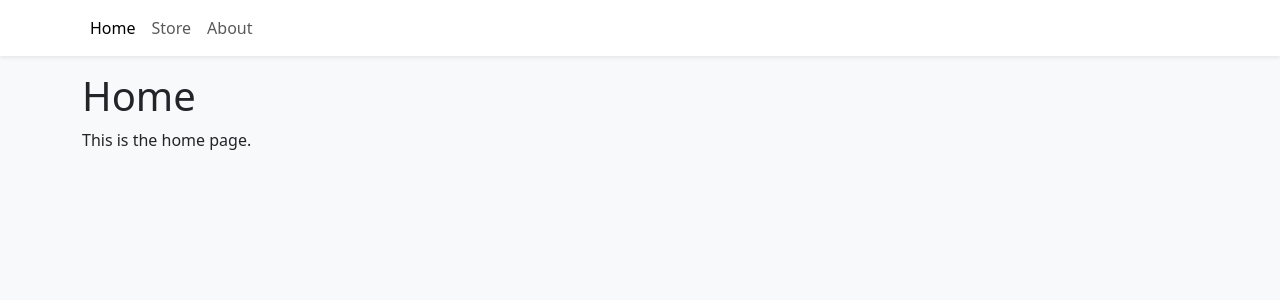
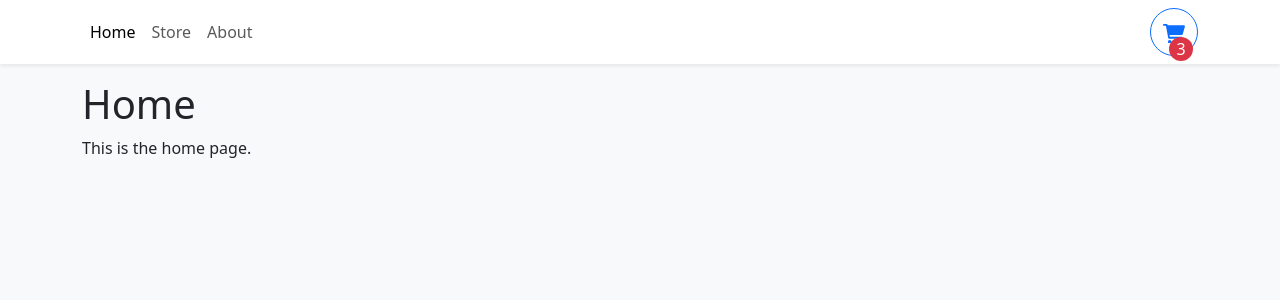
Before and after one commit to gabtomas/shopping-cart, a React (Vite) app: page / in a window 1280 px wide. Shown: the top 300 px of the page. Built offline with nearby package versions, Linux system fonts and the light colour scheme.

Commit message:
shopping cart buttom

```diff
--- a/src/components/Navbar.tsx
+++ b/src/components/Navbar.tsx
@@ -1,11 +1,11 @@
-import { Container, Nav, Navbar as NavbarBs } from "react-bootstrap";
+import { Button, Container, Nav, Navbar as NavbarBs } from "react-bootstrap";
 import { NavLink } from "react-router-dom";
 
 export function Navbar() {
     return (
         <NavbarBs className="bg-white shadow-sm mb-3">
             <Container>
-                <Nav>
+                <Nav className="me-auto">
                     <Nav.Link to="/" as={NavLink}>
                         Home
                     </Nav.Link>
@@ -16,6 +16,36 @@
                         About
                     </Nav.Link>
                 </Nav>
+                <Button
+                    style={{
+                        width: "3rem",
+                        height: "3rem",
+                        position: "relative",
+                    }}
+                    variant="outline-primary"
+                    className="rounded-circle"
+                >
+                    <svg
+                        xmlns="http://www.w3.org/2000/svg"
+                        viewBox="0 0 576 512"
+                        fill="currentColor"
+                    >
+                        <path d="M96 0C107.5 0 117.4 8.19 119.6 19.51L121.1 32H541.8C562.1 32 578.3 52.25 572.6 72.66L518.6 264.7C514.7 278.5 502.1 288 487.8 288H170.7L179.9 336H488C501.3 336 512 346.7 512 360C512 373.3 501.3 384 488 384H159.1C148.5 384 138.6 375.8 136.4 364.5L76.14 48H24C10.75 48 0 37.25 0 24C0 10.75 10.75 0 24 0H96zM128 464C128 437.5 149.5 416 176 416C202.5 416 224 437.5 224 464C224 490.5 202.5 512 176 512C149.5 512 128 490.5 128 464zM512 464C512 490.5 490.5 512 464 512C437.5 512 416 490.5 416 464C416 437.5 437.5 416 464 416C490.5 416 512 437.5 512 464z" />
+                    </svg>
+                    <div
+                        className="rounded-circle bg-danger d-flex justify-content-center align-items-center"
+                        style={{
+                            color: "white",
+                            width: "1.5rem",
+                            height: "1.5rem",
+                            position: "absolute",
+                            bottom: "0",
+                            transform: "translate(25%, 25%)",
+                        }}
+                    >
+                        3
+                    </div>
+                </Button>
             </Container>
         </NavbarBs>
     );
```
